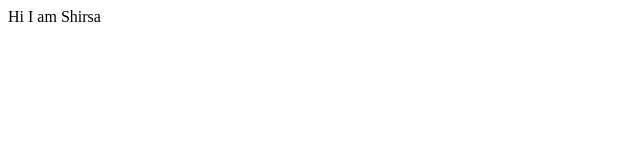
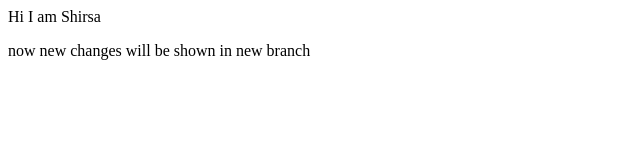
Before and after one commit to Shirsa122/localdemo, a plain HTML site: page index.html in a window 1280 px wide. Shown: the whole page, without its empty margins (0-640 px from the left). Drawn offline with Linux system fonts and the light colour scheme.

Commit message:
added new feature

```diff
--- a/index.html
+++ b/index.html
@@ -1 +1,2 @@
 <p> Hi I am Shirsa</p>
+<p> now new changes will be shown in new branch</p>
```
